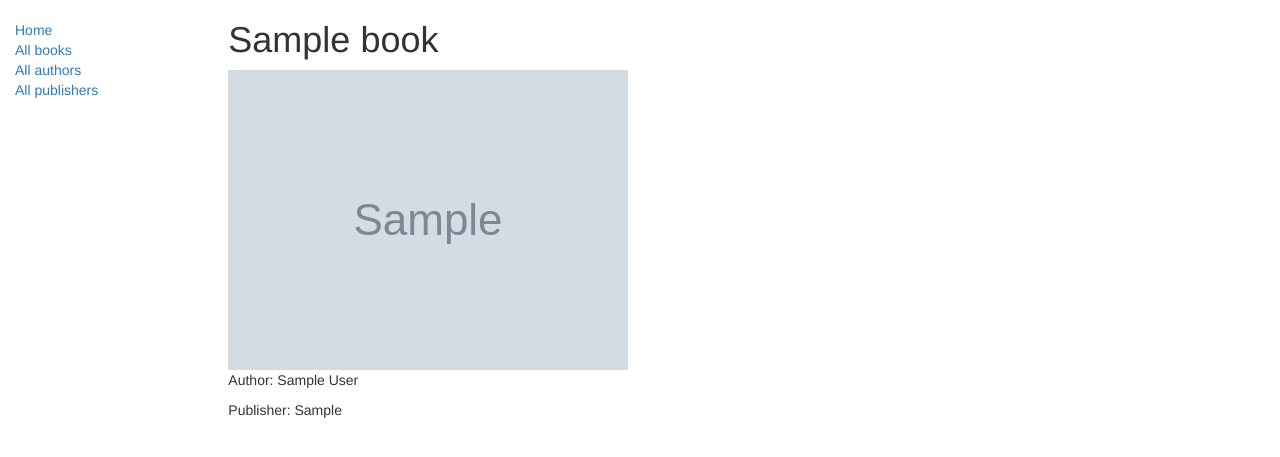
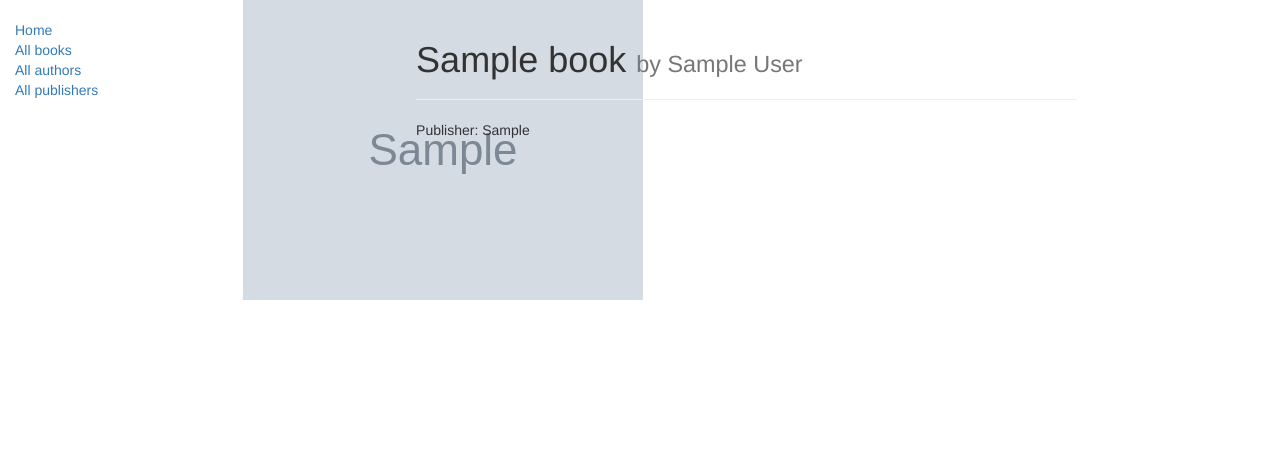
Before and after one commit to jemofthewest/CS564, a Django app: page /book/000/ in a window 1280 px wide. Shown: the top 457 px of the page. Run offline with Django 3.2, Linux system fonts and the light colour scheme; tables that the repository leaves empty hold one stand-in row (values such as "Sample post"); grey boxes marked "Sample" are stand-in pictures; some libraries are stand-ins or nearby versions.

Commit message:
Minor formatting changes

```diff
--- a/templates/list_generic.html
+++ b/templates/list_generic.html
@@ -13,6 +13,7 @@
             </div>
 
             {% if is_paginated %}
+                <div class="row">
                 <nav aria-label="Page navigation">
                     <ul class="pager">
                         {% if page_obj.has_previous %}
@@ -33,6 +34,7 @@
                         </li>
                     </ul>
                 </nav>
+                </div>
             {% endif %}
         {% else %}
             {% block none_found %}
--- a/templates/readgood/book_detail.html
+++ b/templates/readgood/book_detail.html
@@ -1,8 +1,15 @@
 {% extends 'base_generic.html' %}
 
 {% block content %}
-    <h1>{{ object.title }}</h1>
-    <a href="{{ object.image_url_l }}"><img src="{{ object.image_url_m }}" alt="{{ object.title }} cover"/></a>
-    <p>Author: {{ object.author }}</p>
-    <p>Publisher: {{ object.publisher }}</p>
+    <div class="col-xs-2">
+        <a href="{{ object.image_url_l }}"><img src="{{ object.image_url_m }}" alt="{{ object.title }} cover"/></a>
+    </div>
+    <div class="col-xs-8">
+        <div class="page-header">
+            <h1>{{ object.title }}
+                <small>by {{ object.author }}</small>
+            </h1>
+        </div>
+        <p>Publisher: {{ object.publisher }}</p>
+    </div>
 {% endblock %}
```
